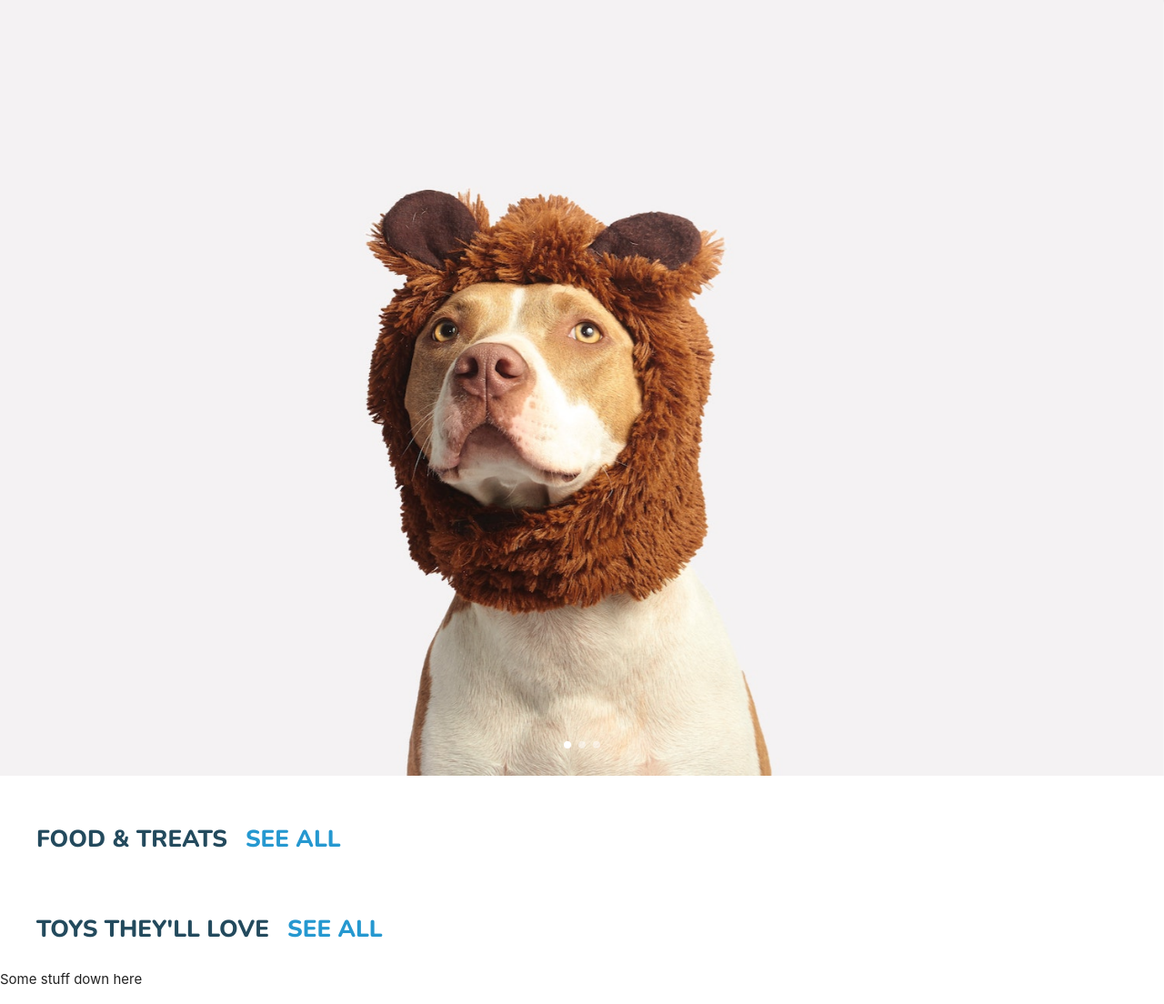
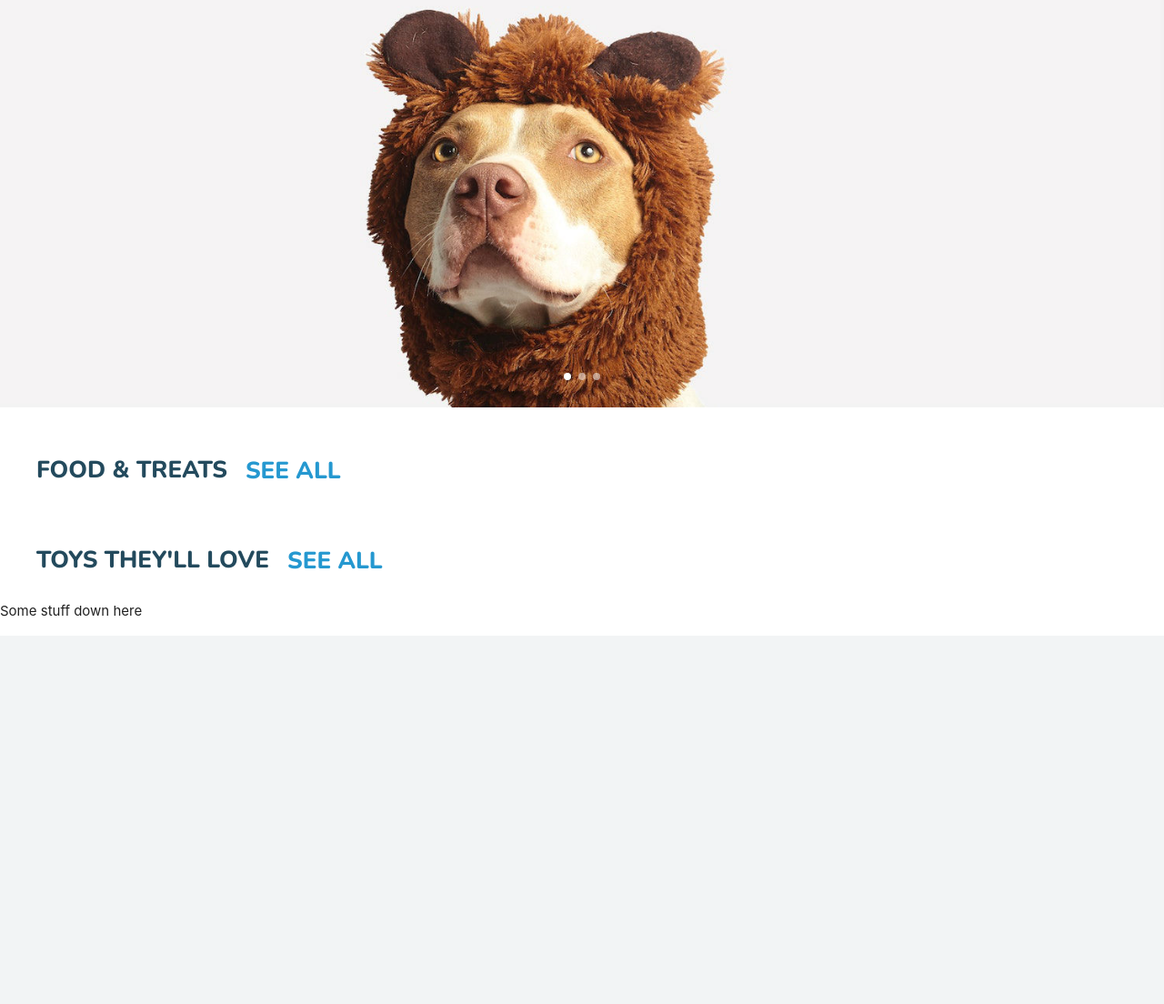
Before and after one commit to ldavidson45/wags-to-wings, a Django app: page / in a window 1280 px wide. Shown: the part 110-1214 px from the top of the page at 91% size. After the commit the page ends 809 px from the top, so only its background shows below. Run offline with Django 3.2, Linux system fonts and the light colour scheme; data that the repository does not hold is empty; some web fonts are replaced.

Commit message:
Crop carousel pics

```diff
--- a/wags_to_wings/templates/wags_to_wings/carousel.html
+++ b/wags_to_wings/templates/wags_to_wings/carousel.html
@@ -2,9 +2,9 @@
 {% block content %}
 
 <div class="carousel carousel-slider">
-  <a class="carousel-item" href="#one!"><img src="../../static/images/carousel_dog.jpg"></a>
-  <a class="carousel-item" href="#two!"><img src="../../static/images/carousel_cat.jpg"></a>
-  <a class="carousel-item" href="#three!"><img src="../../static/images/carousel_parrot.jpg"></a>
+  <a class="carousel-item" href="#one!"><img src="../../static/images/carousel_dog_20_7.jpg"></a>
+  <a class="carousel-item" href="#two!"><img src="../../static/images/carousel_cat_20_7.jpg"></a>
+  <a class="carousel-item" href="#three!"><img src="../../static/images/carousel_parrot_20_7.jpg"></a>
 </div>
 
 {% endblock %}
```
Also changed, not shown: wags_to_wings/static/images/carousel_cat_20_7.jpg (added), wags_to_wings/static/images/carousel_dog_20_7.jpg (added), wags_to_wings/static/images/carousel_parrot_20_7.jpg (added).
